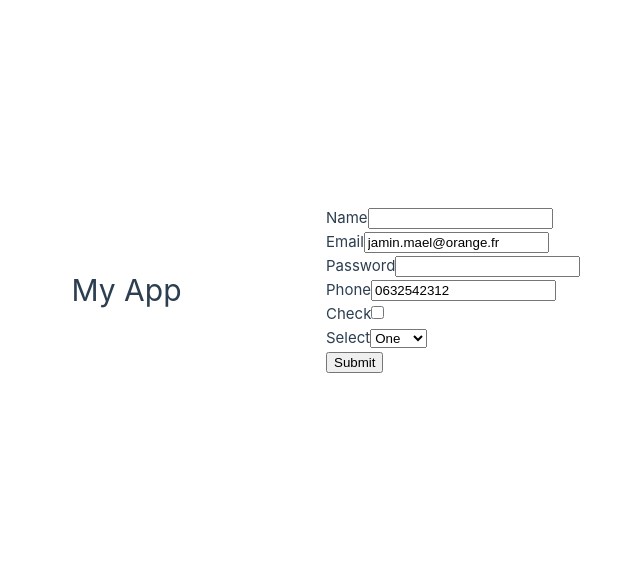
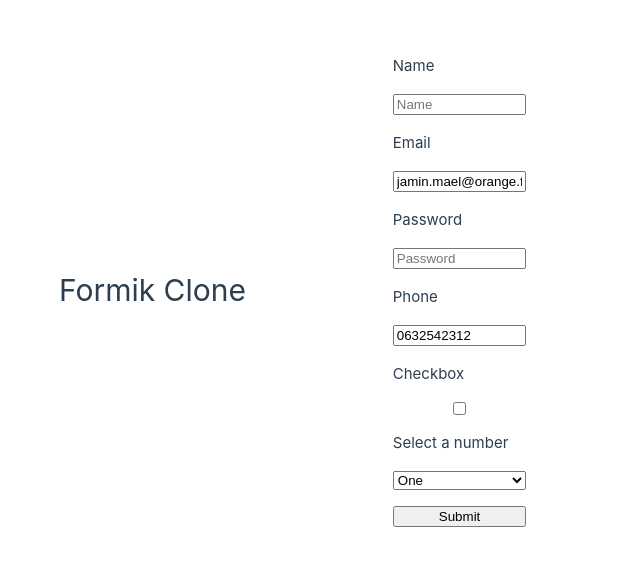
Before and after one commit to MaelStorm176/formik-clone, a Vue app in the folder vue-project/: page / in a window 1280 px wide. Shown: the part 110-676 px from the top of the page, without its empty margins (314-954 px from the left). Built offline with nearby package versions, Linux system fonts and the light colour scheme.

Commit message:
fix input values not updated

```diff
--- a/vue-project/src/App.vue
+++ b/vue-project/src/App.vue
@@ -1,9 +1,10 @@
 <script setup>
 import Field from "./components/Field.vue";
 import Formik from "./components/Formik.vue";
+import ErrorMessage from "./components/ErrorMessage.vue";
 
 const onSubmit = (values) => {
-  console.log(values);
+  alert("Form submitted ! ");
 };
 
 const validate = (values) => {
@@ -17,30 +18,57 @@ const validate = (values) => {
   }
   return errors;
 };
+
+const initialValues = {
+  name: '',
+  email: 'jamin.mael@orange.fr',
+  password: '',
+  phone: '0632542312',
+  check: false,
+  select: '1',
+  submit: true
+};
 </script>
 
 <template>
   <header>
-    <h1>My App</h1>
+    <h1>Formik Clone</h1>
   </header>
 
   <main>
     <Formik
-      :initialValues="{ name: '', email: 'jamin.mael@orange.fr', password: '', phone: '0632542312', check: false, select: '1' }"
+      :initialValues="initialValues"
       :onSubmit="onSubmit"
       :validate="validate"
+      style="display: flex; flex-direction: column; gap: 1rem; width: 50%; margin: 0 auto;"
     >
-      <Field name="name" as="text" label="Name"/>
-      <Field name="email" as="email" label="Email" />
-      <Field name="password" as="password" label="Password" />
-      <Field name="phone" as="tel" label="Phone" />
-      <Field name="check" as="checkbox" label="Check" />
-      <Field name="select" as="select" label="Select">
+
+      <label for="name">Name</label>
+      <Field name="name" as="input" type="text" placeholder="Name" />
+
+      <label for="email">Email</label>
+      <Field name="email" as="input" type="email" placeholder="Email" />
+      <ErrorMessage name="email" as="span" style="color: red" />
+
+      <label for="password">Password</label>
+      <Field name="password" as="input" type="password" placeholder="Password" />
+      <ErrorMessage name="password" as="span" style="color: purple" />
+
+      <label for="phone">Phone</label>
+      <Field name="phone" as="input" type="tel" placeholder="Tel. Number" />
+
+      <label for="check">Checkbox</label>
+      <Field name="check" as="input" type="checkbox"/>
+
+      <label for="select">Select a number</label>
+      <Field name="select" as="select">
         <option value="1">One</option>
         <option value="2">Two</option>
         <option value="3">Three</option>
       </Field>
-      <button type="submit">Submit</button>
+      <Field as="button" type="submit" name="submit" style="width: 100%">
+        Submit
+      </Field>
     </Formik>
   </main>
 </template>
@@ -50,20 +78,11 @@ header {
   line-height: 1.5;
 }
 
-.logo {
-  display: block;
-  margin: 0 auto 2rem;
-}
-
 @media (min-width: 1024px) {
   header {
     display: flex;
     place-items: center;
     padding-right: calc(var(--section-gap) / 2);
-  }
-
-  .logo {
-    margin: 0 2rem 0 0;
   }
 
   header .wrapper {
--- /dev/null
+++ b/vue-project/src/components/ErrorMessage.vue
@@ -0,0 +1,27 @@
+<script setup>
+import { inject } from "vue";
+
+const props = defineProps({
+  name: {
+    type: String,
+    required: true,
+  },
+  as: {
+    type: String,
+    required: false,
+    default: "text",
+  }
+});
+
+const errors = inject('errors');
+</script>
+
+<template>
+  <component v-show="errors && errors[name]" :is="as" :name="name">
+    {{ errors[name] }}
+  </component>
+</template>
+
+<style scoped>
+
+</style>
--- a/vue-project/src/components/Field.vue
+++ b/vue-project/src/components/Field.vue
@@ -1,8 +1,7 @@
 <script setup>
-
 import {inject} from "vue";
 
-const allowedInputTypes = ["text", "email", "password", "tel", "number", "checkbox"];
+
 const props = defineProps({
   name: {
     type: String,
@@ -16,26 +15,20 @@ const props = defineProps({
   value: {
     type: String,
     required: false,
-  },
-  label: {
-    type: String,
-    required: false,
-  },
+  }
 });
 
-const values = inject('values');
-const errors = inject('errors');
+const values = inject('values', {});
+
+const handleChange = (e) => {
+  values[props.name] = e.target.value;
+};
 </script>
 
 <template>
-  <div>
-    <label v-if="label" :for="name">{{ label }}</label>
-    <input v-if="allowedInputTypes.includes(as)" :id="name" :name="name" :type="as" :value="values[name]" @input="$emit('input', $event.target.value)"/>
-    <component :is="as" v-else :name="name" :value="values[name]" @input="$emit('input', $event)">
+    <component :is="as" :name="name" :value="values[name]" @input="handleChange">
       <slot />
     </component>
-    <small v-if="errors && errors[name]" style="color: red">{{ errors[name] }}</small>
-  </div>
 </template>
 
 <style scoped>
--- a/vue-project/src/components/Formik.vue
+++ b/vue-project/src/components/Formik.vue
@@ -1,5 +1,4 @@
 <script setup>
-// declare props
 import {provide, reactive} from "vue";
 
 const props = defineProps({
@@ -21,9 +20,8 @@ const props = defineProps({
   },
 });
 
-// provide initial values to child components
 const values = reactive(props.initialValues);
-provide('values', values);
+provide('values', props.initialValues);
 
 // provide errors to child components
 const errors = reactive(props.initialErrors || {});
@@ -35,6 +33,7 @@ const handleSubmit = (e) => {
     const errorsValues = props.validate(values);
     if (Object.keys(errorsValues).length > 0) {
       Object.assign(errors, errorsValues);
+      console.log(errors);
       return;
     }
   }
```
Also changed, not shown: 1 other file (tests, documents, lock files or other folders).
